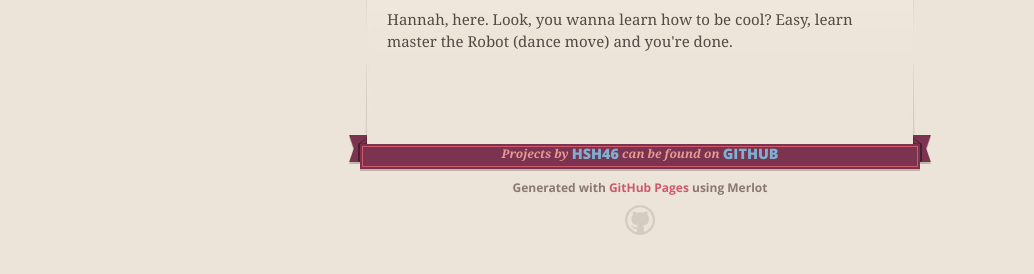
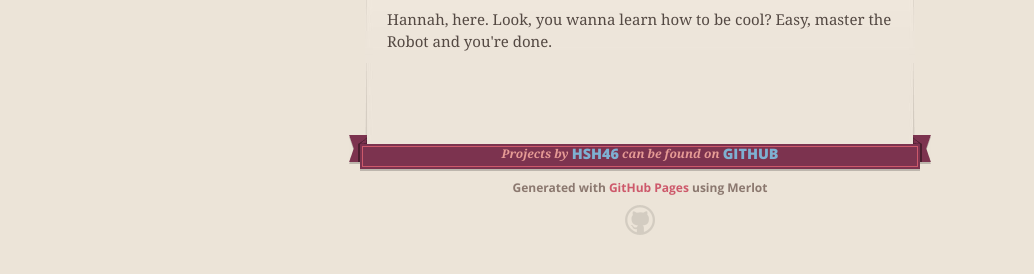
Before and after one commit to hsh46/hsh46.github.io, a plain HTML site: page index.html in a window 1280 px wide. Shown: the part 304-578 px from the top of the page, without its empty margins (0-1034 px from the left). Drawn offline with nearby package versions, Linux system fonts and the light colour scheme.

Commit message:
Update index.html

```diff
--- a/index.html
+++ b/index.html
@@ -49,7 +49,7 @@
         <h3>
 <a id="sup-homies" class="anchor" href="#sup-homies" aria-hidden="true"><span class="octicon octicon-link"></span></a>Sup Homies,</h3>
 
-<p>Hannah, here. Look, you wanna learn how to be cool? Easy, learn master the Robot (dance move) and you're done. </p>
+<p>Hannah, here. Look, you wanna learn how to be cool? Easy, master the Robot and you're done. </p>
       </section>
 
       <footer>
```
